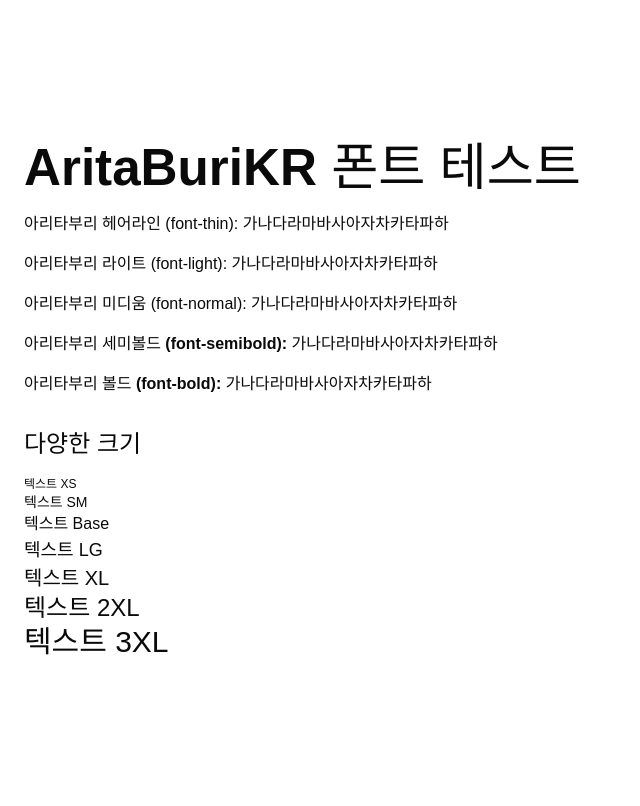
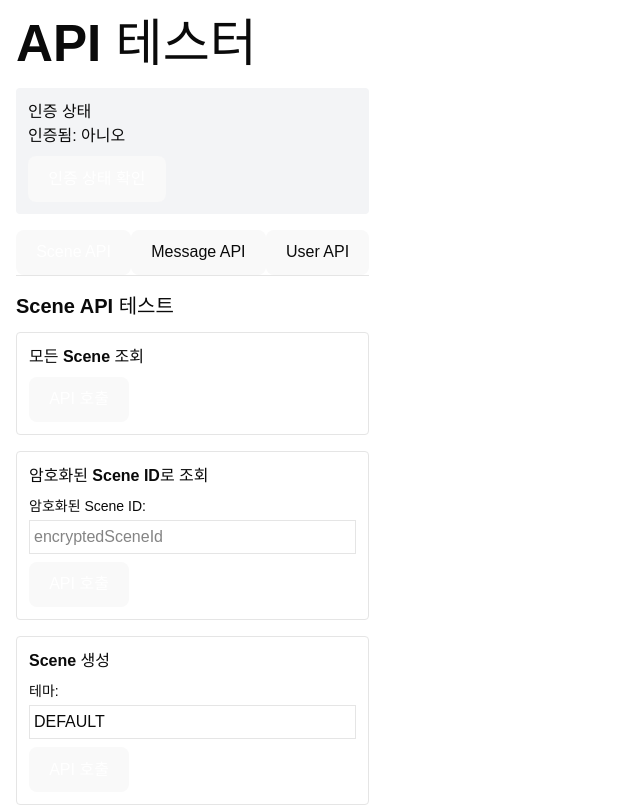
Before and after one commit to sihyuuun/raindrop-front, a React (Vite) app: page / in a window 1280 px wide. Shown: the top 806 px of the page, without its empty margins (0-640 px from the left). Built offline with nearby package versions, Linux system fonts and the light colour scheme; a web font is replaced by a local one.

Commit message:
#2 feat: 카카오 로그인 리다이렉트 라우트 설정

```diff
--- a/src/routes/AppRoutes.tsx
+++ b/src/routes/AppRoutes.tsx
@@ -1,12 +1,14 @@
 import { Route, Routes } from "react-router-dom";
-import FontTest from "@/components/fontTest.tsx";
+import ApiTester from "@/test/pages/ApiTester.tsx";
+import KakaoAuthHandler from "@/api/KakaoAuthHandler.tsx";
 
 const AppRoutes = () => {
-    return (
-        <Routes>
-            <Route path="/" element={<FontTest />}/>
-        </Routes>
-    )
-}
+  return (
+    <Routes>
+      <Route path="/" element={<ApiTester />} />
+      <Route path="/auth/login/kakao" element={<KakaoAuthHandler />} />
+    </Routes>
+  );
+};
 
 export default AppRoutes;
```
